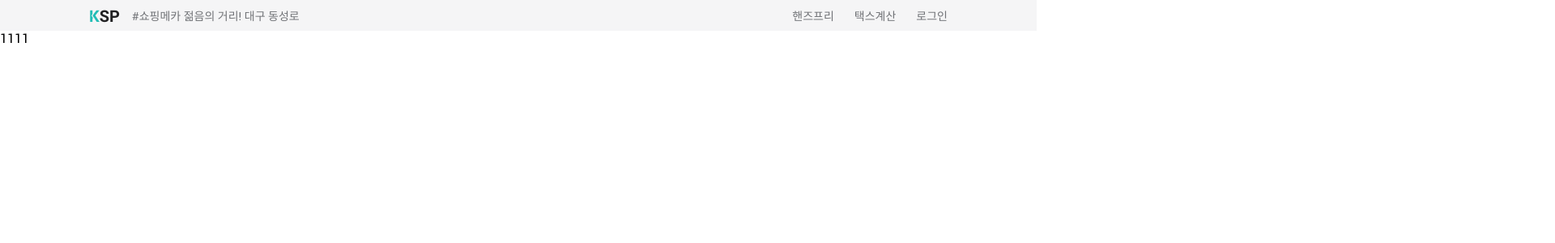
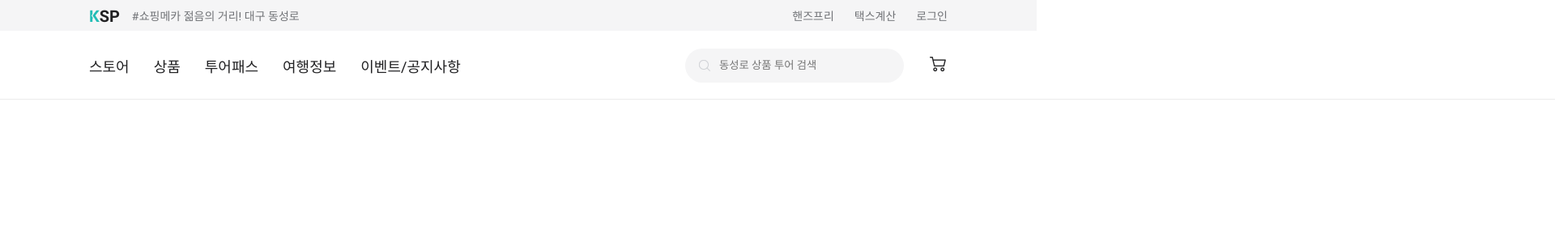
Before and after one commit to khwoo/yujingxue, a Next.js app: page / in a window 1280 px wide. Shown: the top 300 px of the page at 81% size, 1920 px wide, since content can reach past the window. Built offline with nearby package versions, Linux system fonts and the light colour scheme; a web font is replaced by a local one.

Commit message:
홈 추가

```diff
--- a/next.config.js
+++ b/next.config.js
@@ -2,7 +2,10 @@ const path = require('path')
 console.log('next Config Js')
 console.log(path.join(__dirname, 'styles'))
 module.exports = {
-		sassOptions: {
-				includePaths: [path.join(__dirname, 'styles')]
-		}
+    sassOptions: {
+        includePaths: [path.join(__dirname, 'styles')]
+    },
+    compiler: {
+        styledComponents: true
+    }
 }
--- a/package.json
+++ b/package.json
@@ -15,5 +15,8 @@
     "@types/node": "^17.0.25",
     "sass": "^1.50.1",
     "classnames": "^2.3.1"
+  },
+  "devDependencies": {
+    "styled-components": "^5.3.5"
   }
 }
--- a/pages/_document.tsx
+++ b/pages/_document.tsx
@@ -1,4 +1,5 @@
 import Document, {DocumentContext, Html, Head, Main, NextScript} from "next/document";
+import { ServerStyleSheet } from 'styled-components'
 class document extends Document {
     static async getInitialProps(ctx:DocumentContext) {
         const initialProps = await Document.getInitialProps(ctx)
--- a/pages/components/layout/layout.tsx
+++ b/pages/components/layout/layout.tsx
@@ -17,8 +17,8 @@ export default function Layout(param: LayoutParam) {
     return (
         <>
             <Header/>
-            <div className={layoutStyle.LayoutContainer}>
-                1111
+            <div className={"site-Layout"}>
+                {param.children}
             </div>
             {/*<div className={layoutStyle.LayoutContainer}>*/}
             {/*    <div className={layoutStyle.header}>*/}
@@ -28,7 +28,7 @@ export default function Layout(param: LayoutParam) {
             {/*        })}>Title: {param.title}</span>*/}
             {/*        <span>{name}</span>*/}
             {/*    </div>*/}
-            {/*    <div className={layoutStyle.children}>{param.children}</div>*/}
+
             {/*</div>*/}
         </>
     )
--- a/pages/index.tsx
+++ b/pages/index.tsx
@@ -1,28 +1,81 @@
-import Link from "next/link";
+import indexStyle from "@styles/index.module.scss"
+import classNames from "classnames"
+import styled from "styled-components";
 import Image from "next/image";
-import Head from 'next/head'
 
 export default function Home() {
     return (
-        <>
-                <Head>
-                    <title>Create Next App Index!</title>
-                </Head>
-                <div>
-                    <div>
-                        <Image
-                            src="/images/profile.jpg"
-                            width={100}
-                            height={100}
-                        />
+        <div className={indexStyle.container}>
+            <IndexHeader>
+                <div className={indexStyle.menu}>
+                    <span>스토어</span>
+                    <span>상품</span>
+                    <span>투어패스</span>
+                    <span>여행정보</span>
+                    <span>이벤트/공지사항</span>
+                </div>
+                <div className={classNames("display-flex", "align-items-center")}>
+                    <Search>
+                        <input type={"text"} placeholder={"동성로 상품 투어 검색"}></input>
+                    </Search>
+                    <div className={classNames("margin-left-30", "cursor-pointer")}>
+                        <Image src={"/images/icon-cart.png"} width={24} height={24}/>
                     </div>
-                    <h1 className={"width-200"}>Create Next App</h1>
-                    <Link href="/posts/first-post">
-                        <div>
-                            Go First Post
-                        </div>
-                    </Link>
                 </div>
-        </>
+            </IndexHeader>
+        </div>
     )
 }
+
+const IndexHeader = styled.div`
+  height: 85px;
+  display: flex;
+  align-items: center;
+  justify-content: space-between;
+  position: relative;
+
+  :before {
+    content: '';
+    width: 1000%;
+    position: absolute;
+    height: 1px;
+    background-color: #EBEBEB;
+    bottom: 0;
+    left: -500%;
+  }
+`
+
+const Search = styled.div`
+  font-size: 14px;
+  background-color: #F5F5F6;
+  border-radius: 21px;
+  height: 42px;
+  width: 270px;
+  display: flex;
+  align-items: center;
+  position: relative;
+  padding: 0 0 0 40px;
+
+  :before {
+    content: '';
+    left: 14px;
+    position: absolute;
+    width: 20px;
+    height: 20px;
+    background-image: url("/images/icon-search-gray.png");
+    background-position: 100% 100%;
+    background-size: 100%;
+    background-repeat: no-repeat;
+  }
+
+  input {
+    color: #B2B2B2;
+    font-weight: 400;
+    background-color: transparent;
+    border: none;
+    outline: none;
+    height: 20px;
+    width: 200px;
+
+  }
+`
--- a/pages/styles/Header.module.scss
+++ b/pages/styles/Header.module.scss
@@ -16,10 +16,11 @@
 }
 
 .buttons {
-  color: #717377;
   font-size: 14px;
   font-weight: 400;
-
+  span {
+    color: #717377;
+  }
   > span:hover {
     cursor: pointer;
   }
--- a/pages/styles/comm.scss
+++ b/pages/styles/comm.scss
@@ -1,3 +1,11 @@
+
+.site-Layout {
+  width: 1060px;
+  min-width: 1060px;
+  max-width: 1060px;
+  margin: auto;
+}
+
 .display-flex {
   display: flex;
 }
@@ -5,11 +13,8 @@
   align-items: center;
 }
 
-.site-Layout {
-  width: 1060px;
-  min-width: 1060px;
-  max-width: 1060px;
-  margin: auto;
+.cursor-pointer {
+  cursor: pointer;
 }
 
 /*width*/
@@ -26,6 +31,9 @@
 .margin-left-25 {
   margin-left: 25px;
 }
+.margin-left-30 {
+  margin-left: 30px;
+}
 .margin-right-25 {
   margin-right: 25px;
 }
--- a/pages/styles/global.scss
+++ b/pages/styles/global.scss
@@ -1,12 +1,10 @@
 body {
   margin: 0;
   padding: 0;
+  overflow-x: hidden;
 }
 * {
   box-sizing: border-box;
   font-family: Roboto,regular;
+  color: #212123;
 }
-
-a {
-  color: #000;
-}
--- /dev/null
+++ b/pages/styles/index.module.scss
@@ -0,0 +1,14 @@
+.container {
+}
+.menu {
+  font-size: 18px;
+  > span {
+    margin: 0 30px 0 0;
+  }
+  > span:hover {
+    cursor: pointer;
+  }
+  > span:last-child {
+    margin: 0;
+  }
+}
```
Also changed, not shown: pages/posts/first-post.tsx (deleted, +0 -70 lines), 1 other file (tests, documents, lock files or other folders).
